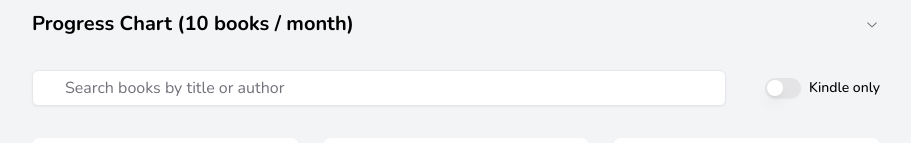
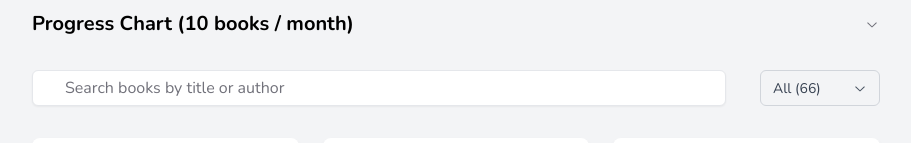
Before and after one commit to selcukcihan/books, a Next.js app: page / in a window 1280 px wide. Shown: the part 134-277 px from the top of the page, without its empty margins (184-1095 px from the left). Built offline with nearby package versions, Linux system fonts and the light colour scheme.

Commit message:
Audible selection

```diff
--- a/components/searchable-books.tsx
+++ b/components/searchable-books.tsx
@@ -1,26 +1,57 @@
-'use client'
+"use client";
 
-import { useState } from "react"
-import { Bookshelf } from "../core/model"
-import Tile from "./tile"
-import { Input } from "@/components/ui/input"
-import { Switch } from "@/components/ui/switch"
-import { Label } from "@/components/ui/label"
+import { useState } from "react";
+import { Bookshelf } from "../core/model";
+import Tile from "./tile";
+import { Input } from "@/components/ui/input";
+import { Select } from "@/components/ui/select";
 
 export const SearchableBooks = ({ bookshelf }: { bookshelf: Bookshelf }) => {
-  const [search, setSearch] = useState("")
-  const [kindleOnly, setKindleOnly] = useState(false)
-  const filteredBooks = [...bookshelf.current, ...bookshelf.archive]
-    .filter((book) => {
-      return (book.title + ' ' + book.author).toLowerCase().includes(search.toLowerCase())
-    })
-    .filter((book) => {
-      return !kindleOnly || book.kindle
-    })
+  const [search, setSearch] = useState("");
+  const [formatFilter, setFormatFilter] = useState("all");
+
+  // Calculate counts for each category
+  const allBooks = [...bookshelf.current, ...bookshelf.archive];
+  const searchFilteredBooks = allBooks.filter((book) => {
+    return (book.title + " " + book.author)
+      .toLowerCase()
+      .includes(search.toLowerCase());
+  });
+
+  const counts = {
+    all: searchFilteredBooks.length,
+    "hard-copy": searchFilteredBooks.filter(
+      (book) => !book.kindle && !book.audible
+    ).length,
+    kindle: searchFilteredBooks.filter((book) => book.kindle).length,
+    audible: searchFilteredBooks.filter((book) => book.audible).length,
+  };
+
+  const formatOptions = [
+    { value: "all", label: `All (${counts.all})` },
+    { value: "hard-copy", label: `Hard copy (${counts["hard-copy"]})` },
+    { value: "kindle", label: `Kindle (${counts.kindle})` },
+    { value: "audible", label: `Audible (${counts.audible})` },
+  ];
+
+  const filteredBooks = searchFilteredBooks.filter((book) => {
+    switch (formatFilter) {
+      case "hard-copy":
+        return !book.kindle && !book.audible;
+      case "kindle":
+        return book.kindle;
+      case "audible":
+        return book.audible;
+      case "all":
+      default:
+        return true;
+    }
+  });
 
   return (
     <>
-      <div className="mb-8">{/*To remove search for mobile: hidden lg:block */}
+      <div className="mb-8">
+        {/*To remove search for mobile: hidden lg:block */}
         <div className="flex flex-col md:flex-row">
           <Input
             className="rounded-md border border-gray-200 bg-white px-8 py-2 text-base shadow-sm focus:border-primary focus:outline-none focus:ring-1 focus:ring-primary dark:border-gray-800 dark:bg-gray-800 dark:text-gray-50 dark:focus:border-primary dark:focus:ring-primary"
@@ -30,12 +61,11 @@ export const SearchableBooks = ({ bookshelf }: { bookshelf: Bookshelf }) => {
             placeholder="Search books by title or author"
           />
           <div className="flex flex-row items-center space-x-2 w-48 md:justify-end pt-2 md:pt-0">
-            <Switch
-              id="kindle-filter"
-              checked={kindleOnly}
-              onCheckedChange={setKindleOnly}
+            <Select
+              value={formatFilter}
+              onChange={(e) => setFormatFilter(e.target.value)}
+              options={formatOptions}
             />
-            <Label htmlFor="kindle-filter">Kindle only</Label>
           </div>
         </div>
       </div>
@@ -50,5 +80,5 @@ export const SearchableBooks = ({ bookshelf }: { bookshelf: Bookshelf }) => {
         </div>
       )}
     </>
-  )
-}
+  );
+};
--- /dev/null
+++ b/components/ui/select.tsx
@@ -0,0 +1,35 @@
+import * as React from "react";
+import { ChevronDownIcon } from "@radix-ui/react-icons";
+import { cn } from "@/lib/utils";
+
+export interface SelectProps
+  extends React.SelectHTMLAttributes<HTMLSelectElement> {
+  options: { value: string; label: string }[];
+}
+
+const Select = React.forwardRef<HTMLSelectElement, SelectProps>(
+  ({ className, options, ...props }, ref) => {
+    return (
+      <div className="relative">
+        <select
+          className={cn(
+            "flex h-9 w-full items-center justify-between rounded-md border border-gray-300 bg-gray-100 px-3 py-2 text-sm text-gray-700 hover:bg-gray-200 focus:border-gray-400 focus:bg-gray-200 focus:outline-none disabled:cursor-not-allowed disabled:opacity-50 dark:border-gray-600 dark:bg-gray-600 dark:text-gray-200 dark:hover:bg-gray-500 dark:focus:border-gray-500 dark:focus:bg-gray-500 appearance-none",
+            className
+          )}
+          ref={ref}
+          {...props}
+        >
+          {options.map((option) => (
+            <option key={option.value} value={option.value}>
+              {option.label}
+            </option>
+          ))}
+        </select>
+        <ChevronDownIcon className="absolute right-3 top-1/2 h-4 w-4 -translate-y-1/2 text-gray-600 pointer-events-none dark:text-gray-300" />
+      </div>
+    );
+  }
+);
+Select.displayName = "Select";
+
+export { Select };
```
